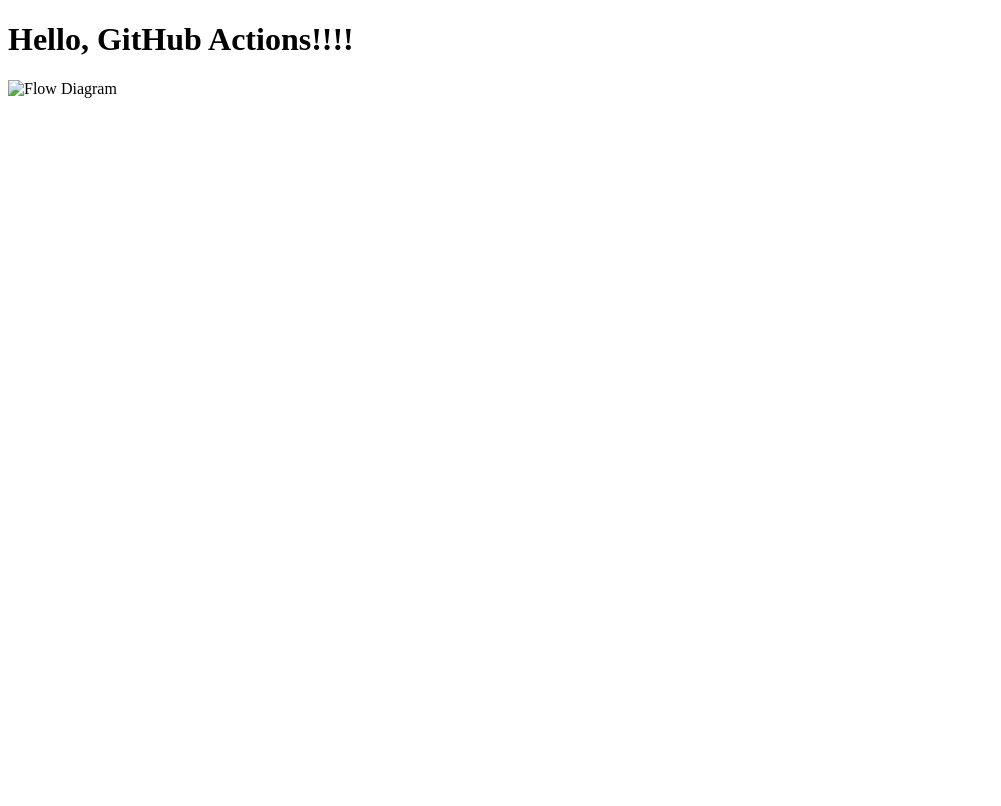
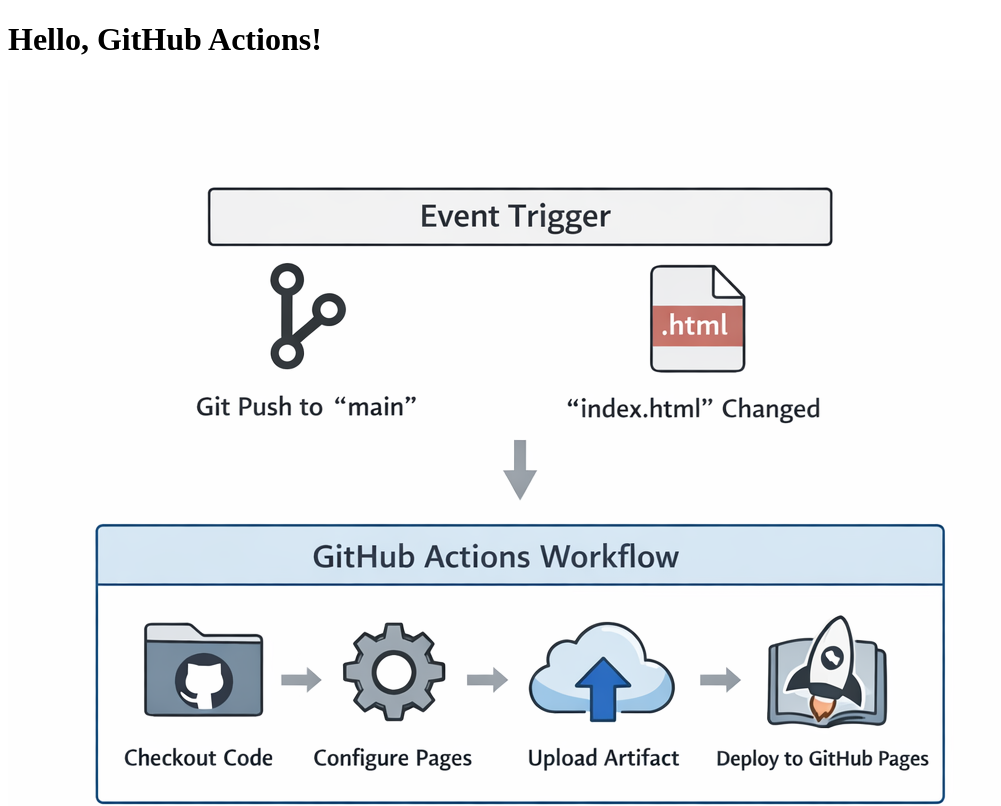
Before and after one commit to Bhanu0223/gh-deployment-workflow, a plain HTML site: page index.html in a window 1280 px wide. Shown: the top 806 px of the page, without its empty margins (0-1001 px from the left). Drawn offline with Linux system fonts and the light colour scheme.

Commit message:
added the image path

```diff
--- a/index.html
+++ b/index.html
@@ -4,7 +4,7 @@
   <title>GitHub Actions Demo</title>
 </head>
 <body>
-  <h1>Hello, GitHub Actions!!!!</h1>
-  <img src="flowdiagram.png" alt="Flow Diagram">
+  <h1>Hello, GitHub Actions!</h1>
+  <img src="images/flowdiagram.png" alt="Flow Diagram">
 </body>
 </html>
```
